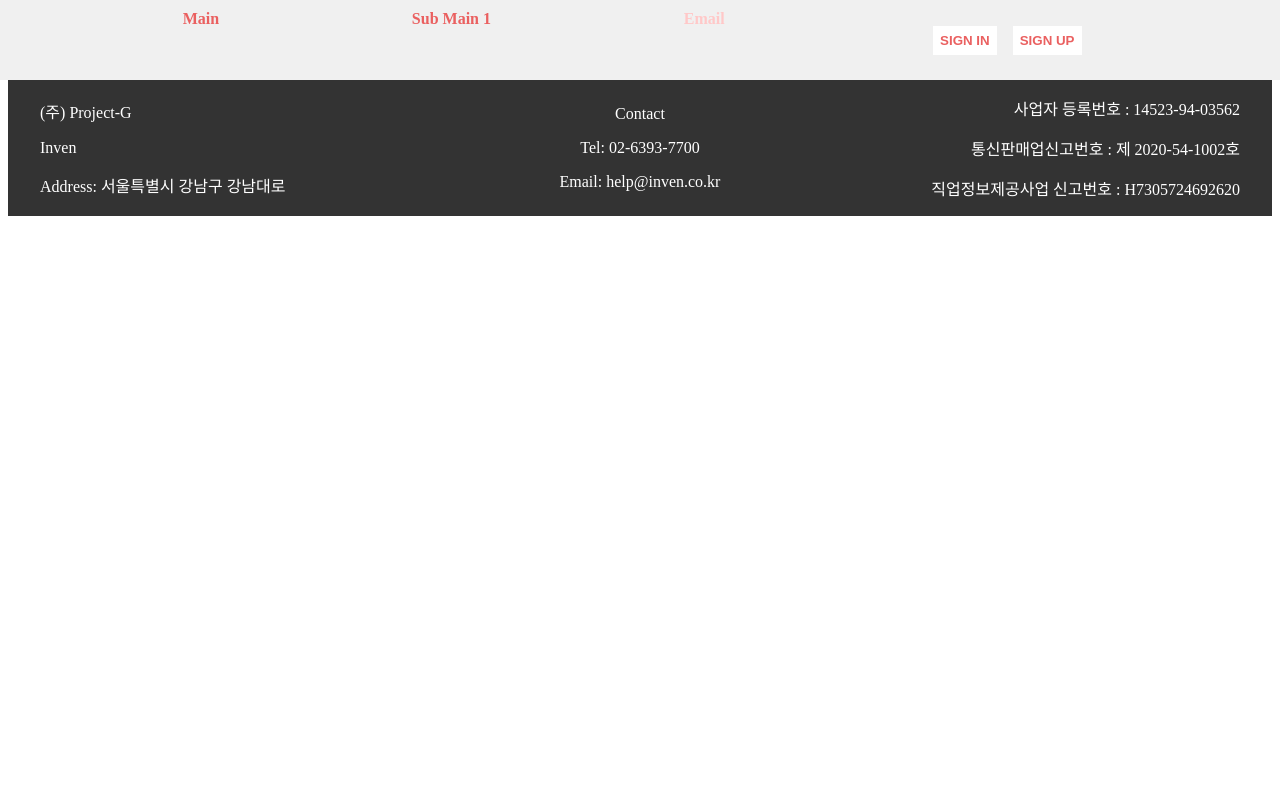
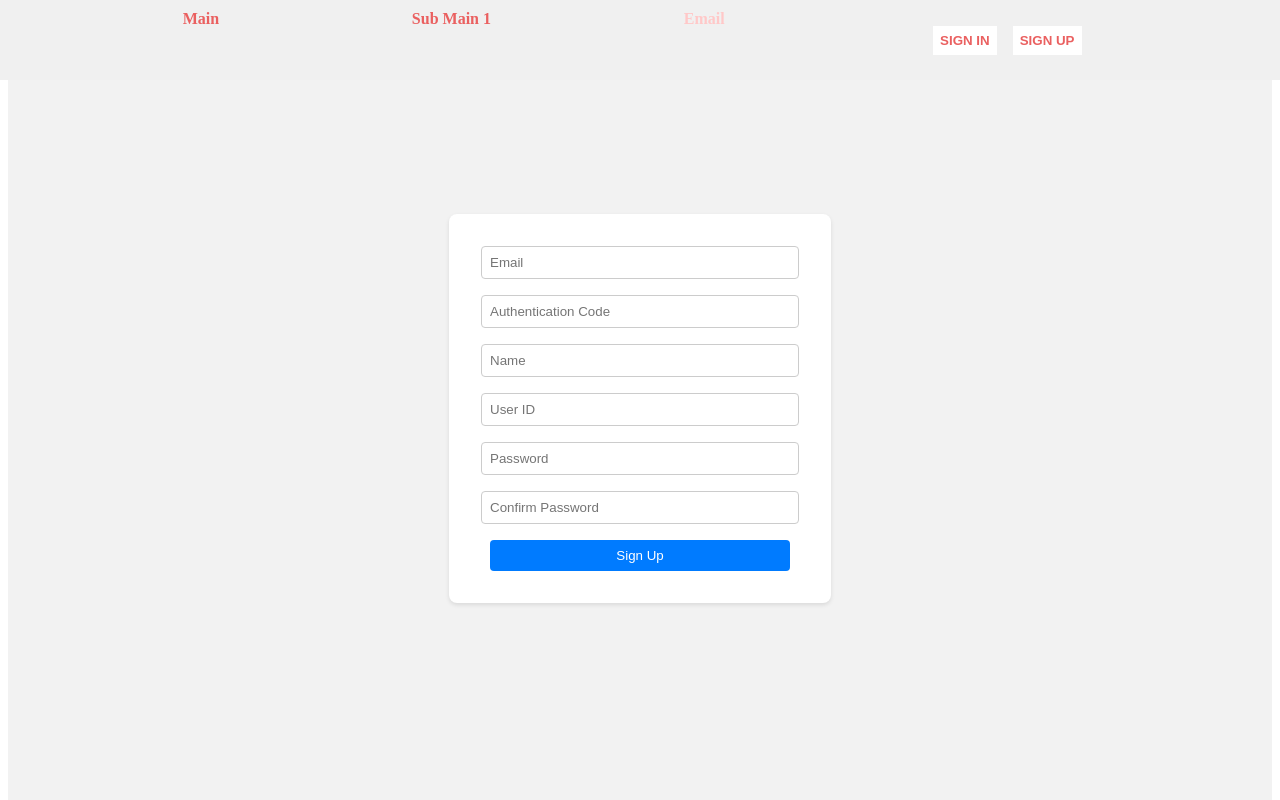
Before and after one commit to costar011/projectg-app, a React (Create React App) app: page /Email in a window 1280 px wide. Shown: the top 800 px of the page. Built offline with nearby package versions, Linux system fonts and the light colour scheme.

Commit message:
email create

```diff
--- a/src/components/Email.js
+++ b/src/components/Email.js
@@ -1,10 +1,99 @@
-import React from 'react';
+import React, { useState } from 'react';
 import styled from 'styled-components';
 
-const EmailForm = () => {
+const RegisterPage = styled.div`
+  display: flex;
+  flex-direction: column;
+  align-items: center;
+  justify-content: center;
+  height: 100vh;
+  background-color: #f2f2f2;
+`;
+
+const Form = styled.form`
+  display: flex;
+  flex-direction: column;
+  align-items: center;
+  background-color: white;
+  padding: 2rem;
+  border-radius: 8px;
+  box-shadow: 0 2px 4px rgba(0, 0, 0, 0.1);
+`;
+
+const InputField = styled.input`
+  width: 300px;
+  padding: 0.5rem;
+  margin-bottom: 1rem;
+  border: 1px solid #ccc;
+  border-radius: 4px;
+`;
+
+const Button = styled.button`
+  width: 300px;
+  padding: 0.5rem;
+  background-color: #007bff;
+  color: white;
+  border: none;
+  border-radius: 4px;
+  cursor: pointer;
+`;
+
+const Email = () => {
+  const [email, setEmail] = useState('');
+  const [authCode, setAuthCode] = useState('');
+  const [name, setName] = useState('');
+  const [userId, setUserId] = useState('');
+  const [password, setPassword] = useState('');
+  const [confirmPassword, setConfirmPassword] = useState('');
+
+  const handleSubmit = (e) => {
+    e.preventDefault();
+    // 이메일 전송 로직 구현
+  };
+
   return (
-    <h1>Helllo</h1>
+    <RegisterPage>
+      <Form onSubmit={handleSubmit}>
+        <InputField
+          type="email"
+          placeholder="Email"
+          value={email}
+          onChange={(e) => setEmail(e.target.value)}
+        />
+        <InputField
+          type="text"
+          placeholder="Authentication Code"
+          value={authCode}
+          onChange={(e) => setAuthCode(e.target.value)}
+        />
+        <InputField
+          type="text"
+          placeholder="Name"
+          value={name}
+          onChange={(e) => setName(e.target.value)}
+        />
+        <InputField
+          type="text"
+          placeholder="User ID"
+          value={userId}
+          onChange={(e) => setUserId(e.target.value)}
+        />
+        <InputField
+          type="password"
+          placeholder="Password"
+          value={password}
+          onChange={(e) => setPassword(e.target.value)}
+        />
+        <InputField
+          type="password"
+          placeholder="Confirm Password"
+          value={confirmPassword}
+          onChange={(e) => setConfirmPassword(e.target.value)}
+        />
+        <Button type="submit">Sign Up</Button>
+      </Form>
+    </RegisterPage>
   );
 };
 
-export default EmailForm;
+export default Email;
```
